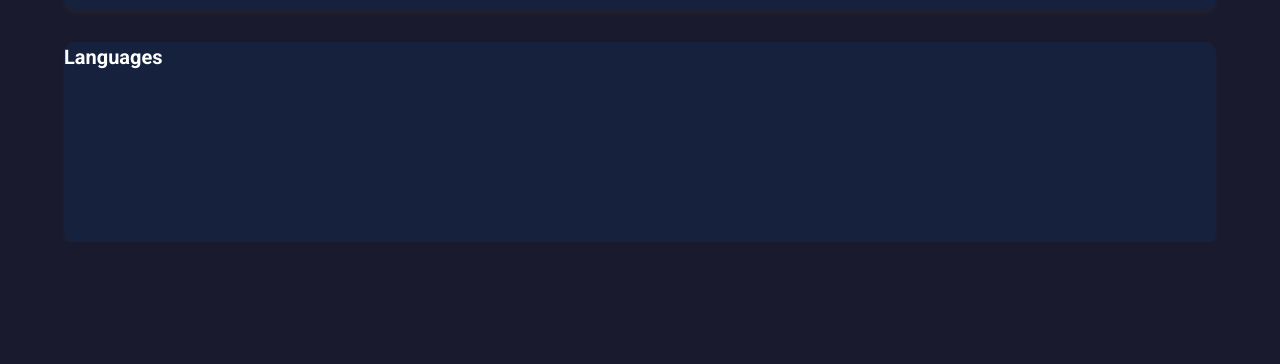
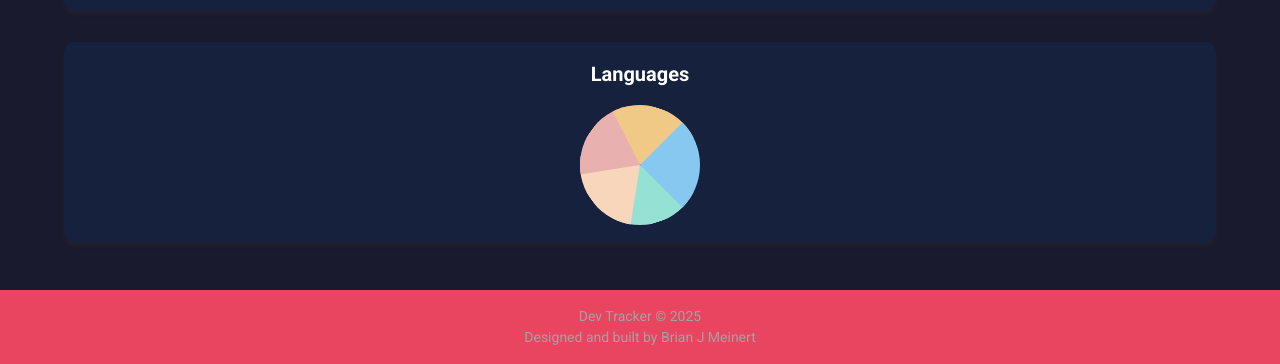
Before and after one commit to bmeinert8/tracking-app, a website: page index.html in a window 1280 px wide. Shown: the part 764-1128 px from the top of the page. Before the commit the page ends 1006 px from the top, so only its background shows below. Drawn offline with Linux system fonts and the light colour scheme.

Commit message:
added language section with pie chart styling and footer to the main page

```diff
--- a/CSS/styles.css
+++ b/CSS/styles.css
@@ -139,6 +139,7 @@ header {
   margin-top: 2rem;
   width: 100%;
   align-items: center;
+  margin-bottom: 3rem;
 }
 
 .main-dashboard > section {
@@ -238,3 +239,63 @@ header {
   background-color: #a6a6a6;
   cursor: pointer;
 }
+
+
+/* Language Section */
+.language-section {
+  display: flex;
+  flex-direction: column;
+  gap: 1rem;
+  align-items: center;
+  justify-content: center;
+  padding: 0 10px; /* Adds 10px padding to the left and right */
+}
+.pie-chart {
+  position: relative;
+  width: 120px;
+  height: 120px;
+  border-radius: 50%;
+  overflow: hidden;
+}
+
+.slice {
+  position: absolute;
+  width: 100%;
+  height: 100%;
+  clip-path: polygon(50% 50%, 100% 0, 100% 100%);
+  transform-origin: 50% 50%;
+}
+
+.slice-1 {
+  background-color: var(--JSColor);
+  transform: rotate(0deg) rotate(72deg);
+}
+
+.slice-2 {
+  background-color: var(--PythonColor);
+  transform: rotate(72deg) rotate(72deg);
+}
+
+.slice-3 {
+  background-color: var(--HTMLColor);
+  transform: rotate(144deg) rotate(72deg);
+}
+
+.slice-4 {
+  background-color: var(--CSSColor);
+  transform: rotate(216deg) rotate(72deg);
+}
+
+.slice-5 {
+  background-color: var(--BicepColor);
+  transform: rotate(288deg) rotate(72deg);
+}
+
+/* Footer */
+footer {
+  text-align: center;
+  padding: 1rem;
+  background-color: var(--AccentColor);
+  color: black;
+  font-size: 0.875rem;
+}
--- a/index.html
+++ b/index.html
@@ -432,9 +432,14 @@
           <div class="slice slice-2"></div>
           <div class="slice slice-3"></div>
           <div class="slice slice-4"></div>
+          <div class="slice slice-5"></div>
         </div>
       </section>
     </section>
   </main>
+  <footer>
+    <p class="text-preset-3">Dev Tracker &copy; 2025</p>
+    <p class="text-preset-3">Designed and built by Brian J Meinert</p>
+  </footer>
 </body>
 </html>
```
